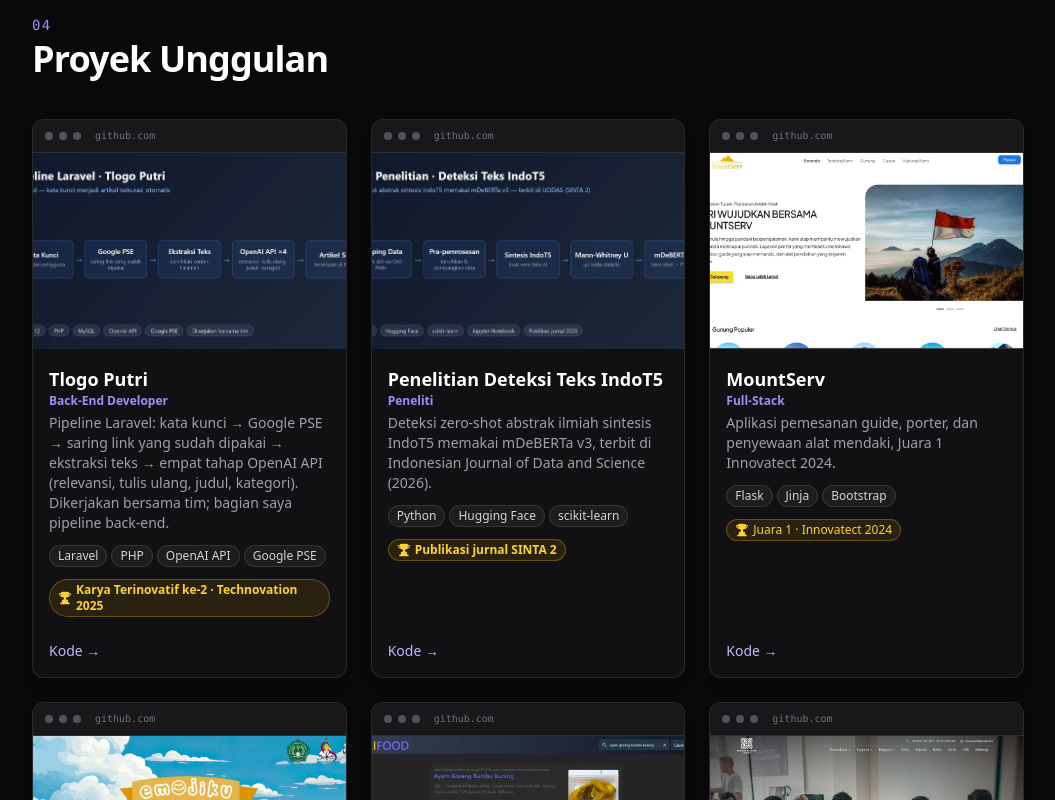
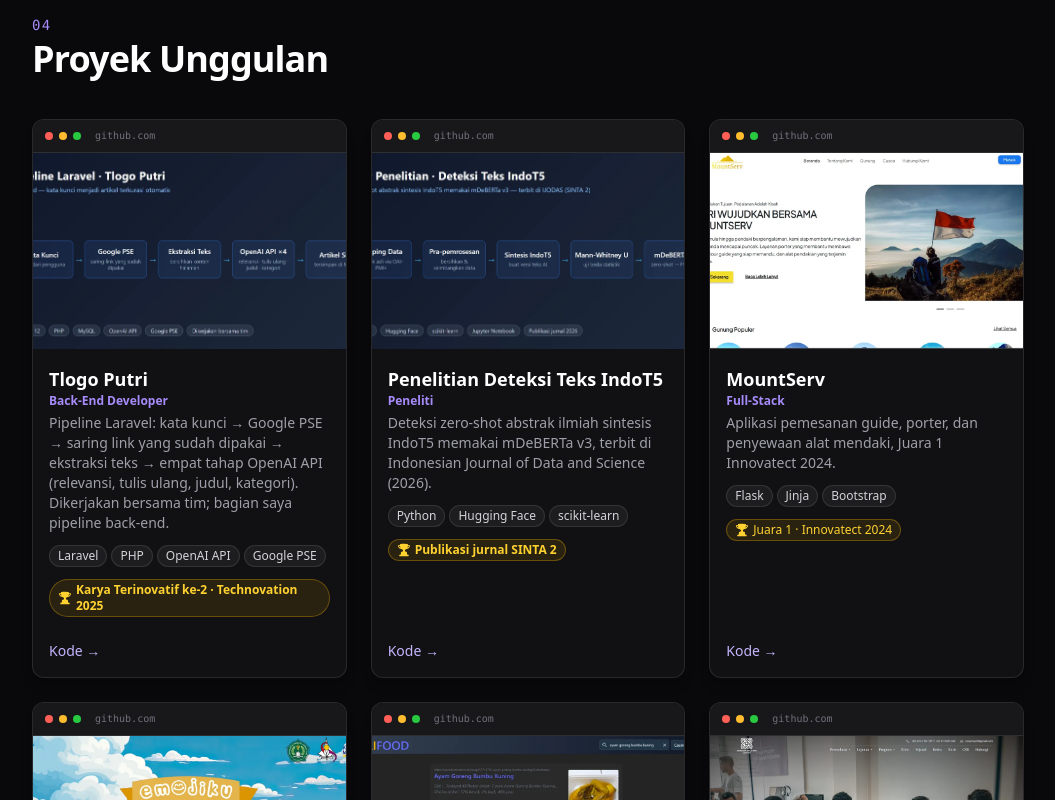
Before and after one commit to Aldosyhptra/my-portofolio, a React (Vite) app: page / in a window 1280 px wide. Shown: the part 3300-4100 px from the top of the page, without its empty margins (112-1167 px from the left). Built offline with nearby package versions, Linux system fonts and the light colour scheme.

Commit message:
warnai titik chrome kartu seperti macOS

```diff
--- a/src/components/projects.jsx
+++ b/src/components/projects.jsx
@@ -12,9 +12,9 @@ function ProjectCard({ project }) {
       {/* Gambar: bar chrome + rasio 16/10 supaya semua kartu seragam seperti mockup */}
       <div>
         <div className="flex items-center gap-1.5 px-3 py-2 border-b border-white/10 bg-zinc-900">
-          <span className="w-2 h-2 rounded-full bg-zinc-600" aria-hidden="true" />
-          <span className="w-2 h-2 rounded-full bg-zinc-600" aria-hidden="true" />
-          <span className="w-2 h-2 rounded-full bg-zinc-600" aria-hidden="true" />
+          <span className="w-2 h-2 rounded-full bg-[#ff5f57]" aria-hidden="true" />
+                    <span className="w-2 h-2 rounded-full bg-[#febc2e]" aria-hidden="true" />
+                    <span className="w-2 h-2 rounded-full bg-[#28c840]" aria-hidden="true" />
           {host && <span className="ml-2 truncate text-[10px] font-mono text-zinc-500">{host}</span>}
         </div>
         {image ? (
```
